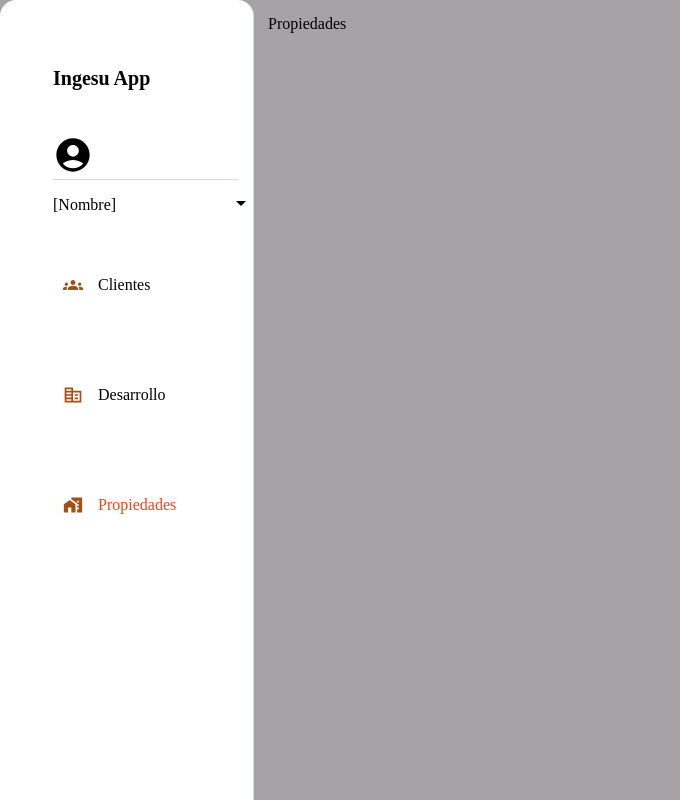
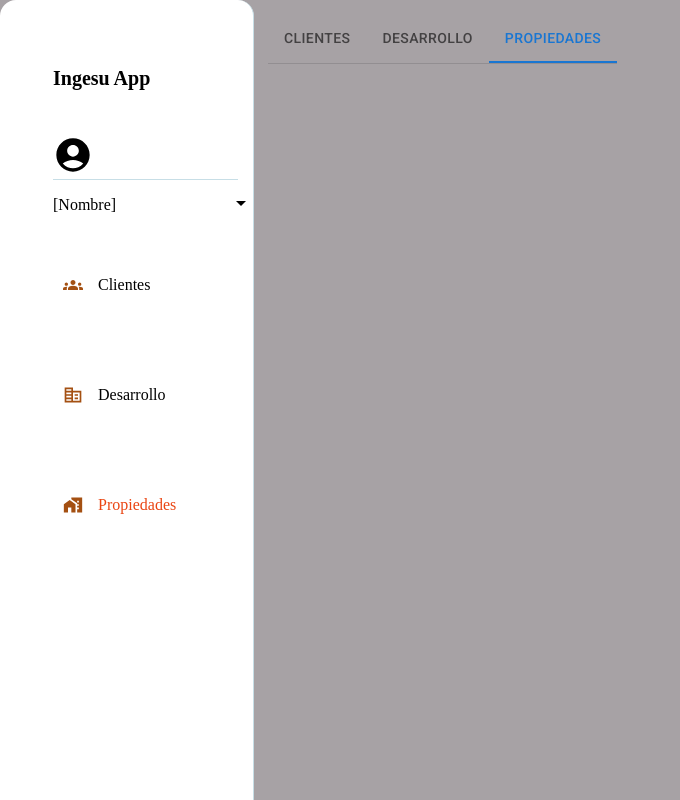
Before and after one commit to JoseEzequielHuerta/adminCondominio, a React app: page /propiedades in a window 1280 px wide. Shown: the whole page, without its empty margins (0-680 px from the left). Built offline with nearby package versions, Linux system fonts and the light colour scheme.

Commit message:
se soluciona error de tab

```diff
--- /dev/null
+++ b/src/Components/Tab/index.jsx
@@ -0,0 +1,33 @@
+import React, { useState } from 'react'
+import { Box, Tab, Tabs } from '@mui/material'
+import { useNavigate } from "react-router-dom";
+
+
+const index = ({val}) => {
+    const navigate=useNavigate();
+    const [value,setValue]= useState(val);
+    const handleChange=(e,newValue)=>{
+        setValue(newValue)
+        if(newValue===0){
+            navigate('/clientes')
+        }
+        else if(newValue===1){
+            navigate("/desarrollo")
+        }
+        else{
+            navigate("/propiedades")
+        }
+    }
+
+return(
+    <Box sx={{borderBottom:1, borderColor:'divider'}}>
+        <Tabs value={value} onChange={handleChange}>
+            <Tab label="Clientes"/>
+            <Tab label="Desarrollo"/>
+            <Tab label="Propiedades"/>
+        </Tabs>
+    </Box>
+  )
+}
+
+export default index;
--- a/src/views/Clientes/index.jsx
+++ b/src/views/Clientes/index.jsx
@@ -1,6 +1,11 @@
 import React from 'react';
 import MenuLateral from '../../Layouts/MenuLateral';
+import Tab from '../../Components/Tab';
 
-const index = () => <MenuLateral>Clientes</MenuLateral>;
+const index = () => (
+<MenuLateral>
+    <Tab val={0}/>
+</MenuLateral>
+)
 
 export default index;
--- a/src/views/Desarrollo/index.jsx
+++ b/src/views/Desarrollo/index.jsx
@@ -1,8 +1,11 @@
 import React from 'react'
 import MenuLateral from '../../Layouts/MenuLateral';
+import Tab from '../../Components/Tab';
 
 const index = () => (
-    <MenuLateral>Desarrollos</MenuLateral>
+    <MenuLateral>
+      <Tab val={1}/>
+    </MenuLateral>
   )
 
 
--- a/src/views/Propiedades/index.jsx
+++ b/src/views/Propiedades/index.jsx
@@ -1,8 +1,11 @@
 import React from 'react'
 import MenuLateral from '../../Layouts/MenuLateral';
+import Tab from '../../Components/Tab';
 
 const index = () => (
-    <MenuLateral>Propiedades</MenuLateral>
+    <MenuLateral>
+      <Tab val={2}/>
+    </MenuLateral>
   )
 
 
```
Also changed, not shown: src/Components/Tab/index.css (added).
